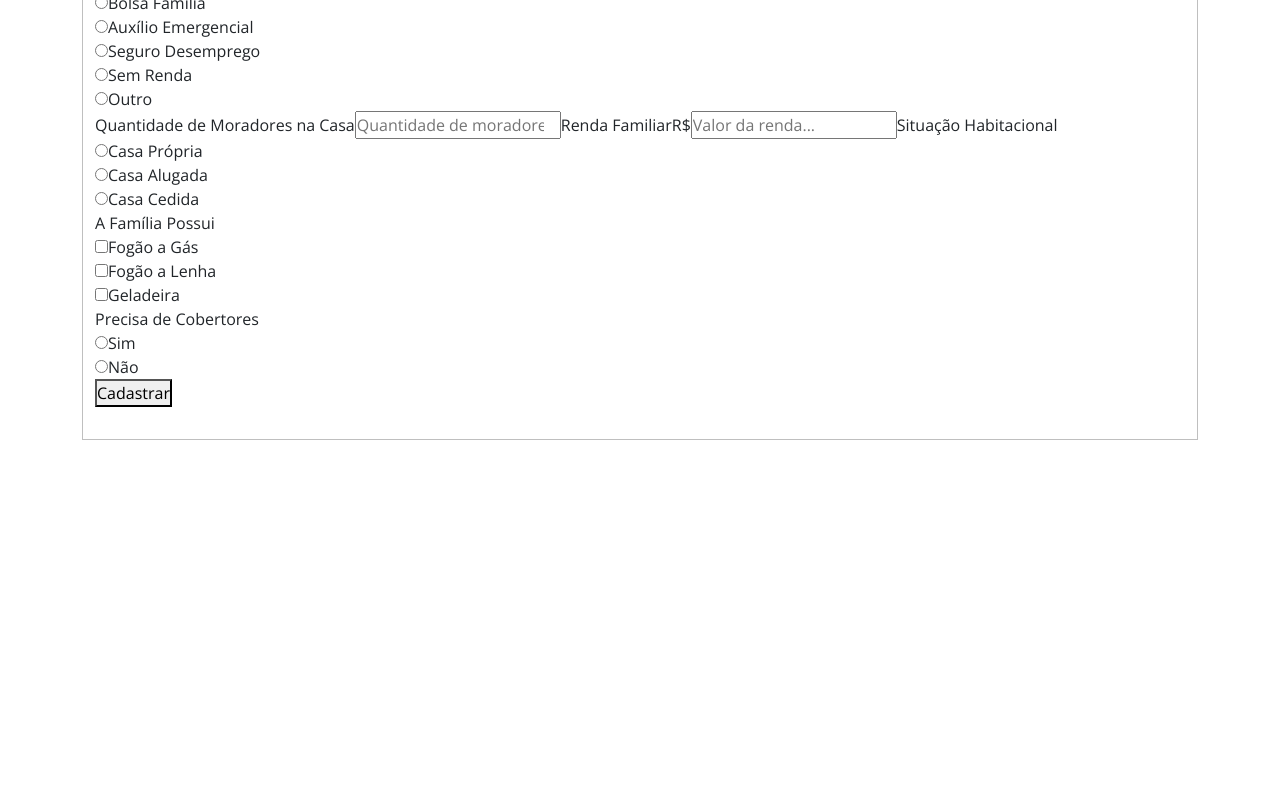
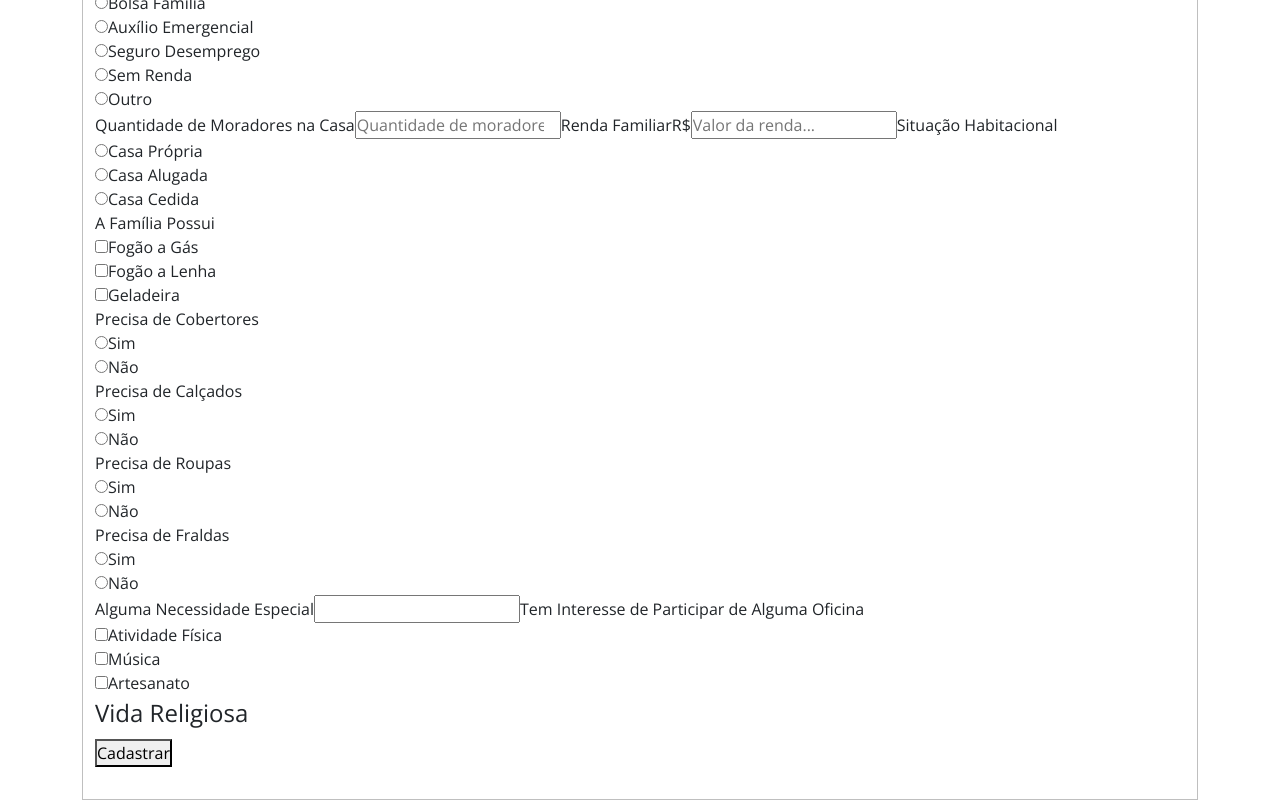
Before and after one commit to FabricioCruzz/Projeto-Bom-Samaritano-v2, a React (Create React App) app: page /cadastros/cadastrar in a window 1280 px wide. Shown: the part 560-1360 px from the top of the page. Before the commit the page ends 1000 px from the top, so only its background shows below. Built offline with nearby package versions, Linux system fonts and the light colour scheme.

Commit message:
Dados Pessoais semi-completo (há pendências)

```diff
--- a/src/components/cadastros/cadastrarFamilias/CadastroFamilias.js
+++ b/src/components/cadastros/cadastrarFamilias/CadastroFamilias.js
@@ -51,6 +51,12 @@ const optionsAppliances = [
     { value: 'geladeira', label: 'Geladeira' },
 ]
 
+const optionsWorkshop = [
+    { value: 'atividade-fisica', label: 'Atividade Física' },
+    { value: 'musica', label: 'Música' },
+    { value: 'artesanato', label: 'Artesanato' },
+]
+
 const CadastroFamilias = () =>{
 
     return (
@@ -78,8 +84,11 @@ const CadastroFamilias = () =>{
                     housingSituation: '',
                     appliances: [],
                     needBlankets: '',
-
-
+                    needShoes: '',
+                    needClothes: '',
+                    needDiapers: '',
+                    specialNeed: '',
+                    workshop: [],
                 }}
                 onSubmit={values => {
                     console.log(values)
@@ -246,6 +255,55 @@ const CadastroFamilias = () =>{
                                     options={ optionsYesOrNo }
                                     />
 
+                                    <label htmlFor="needShoes">Precisa de Calçados</label>
+                                    <Field
+                                    component={ CustomRadioButton }
+                                    id="needShoes"
+                                    name="needShoes"
+                                    options={ optionsYesOrNo }
+                                    />
+
+                                    {/*
+                                    TODO: Ver como add input pra capturar número do calçado caso
+                                    opção seja sim
+                                     */}
+                                    {/* { values.needShoes === 'sim' ? <input type="text"/> : ""} */}
+
+                                    <label htmlFor="needClothes">Precisa de Roupas</label>
+                                    <Field
+                                    component={ CustomRadioButton }
+                                    id="needClothes"
+                                    name="needClothes"
+                                    options={ optionsYesOrNo }
+                                    />
+                                    {/* TODO: Ver como add opções de add mais informações na variável do form */}
+
+                                    <label htmlFor="needDiapers">Precisa de Fraldas</label>
+                                    <Field
+                                    component={ CustomRadioButton }
+                                    id="needDiapers"
+                                    name="needDiapers"
+                                    options={ optionsYesOrNo }
+                                    />
+                                    {/* TODO: Incluir input para capturar 'tamanho' */}
+
+                                    <label htmlFor="specialNeed">Alguma Necessidade Especial</label>
+                                    <Field
+                                    type="text-area"
+                                    id="specialNeed"
+                                    name="specialNeed"
+                                    />
+
+                                    <label htmlFor="workshop">Tem Interesse de Participar de Alguma Oficina</label>
+                                    <Field
+                                    component={ CustomCheckbox }
+                                    id="workshop"
+                                    name="workshop"
+                                    options={ optionsWorkshop }
+                                    />
+
+                                    <legend>Vida Religiosa</legend>
+
 
                                     {/* TODO: Continuar implementando o fomulário */}
 
```
